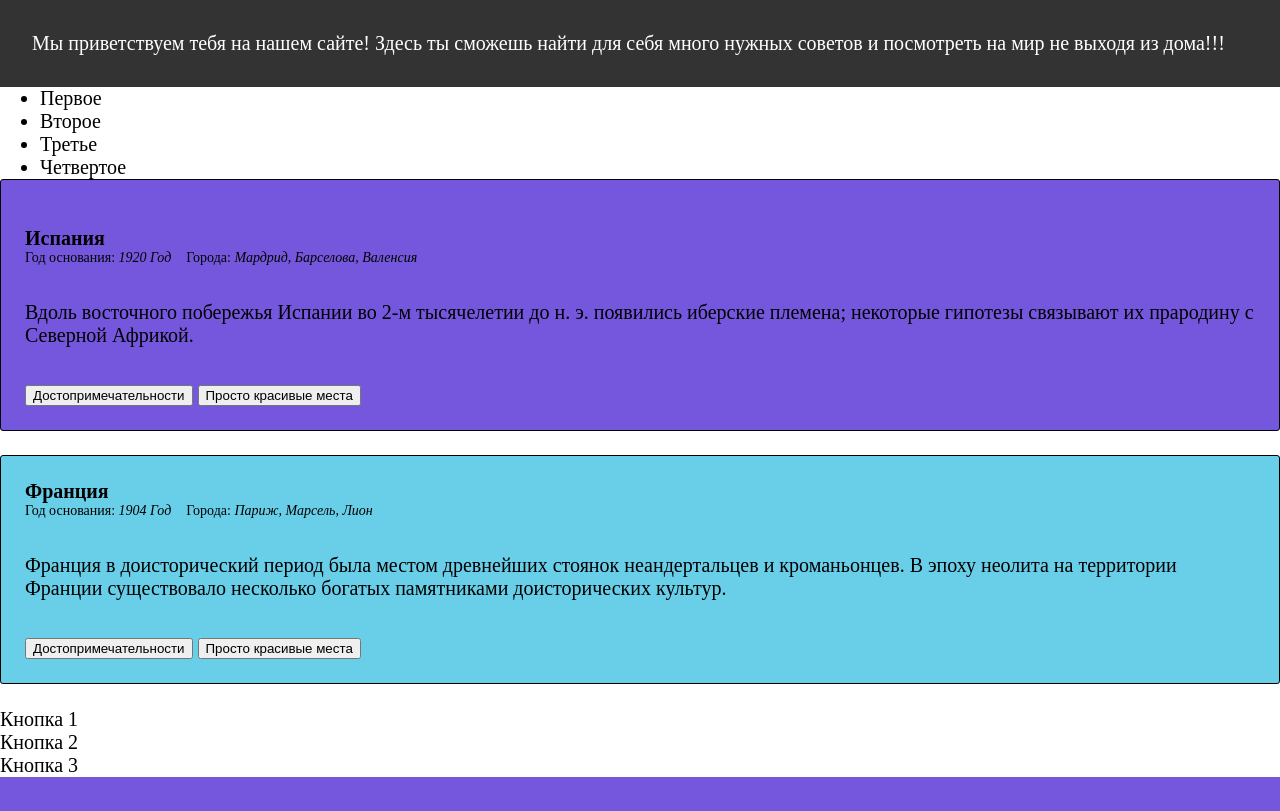
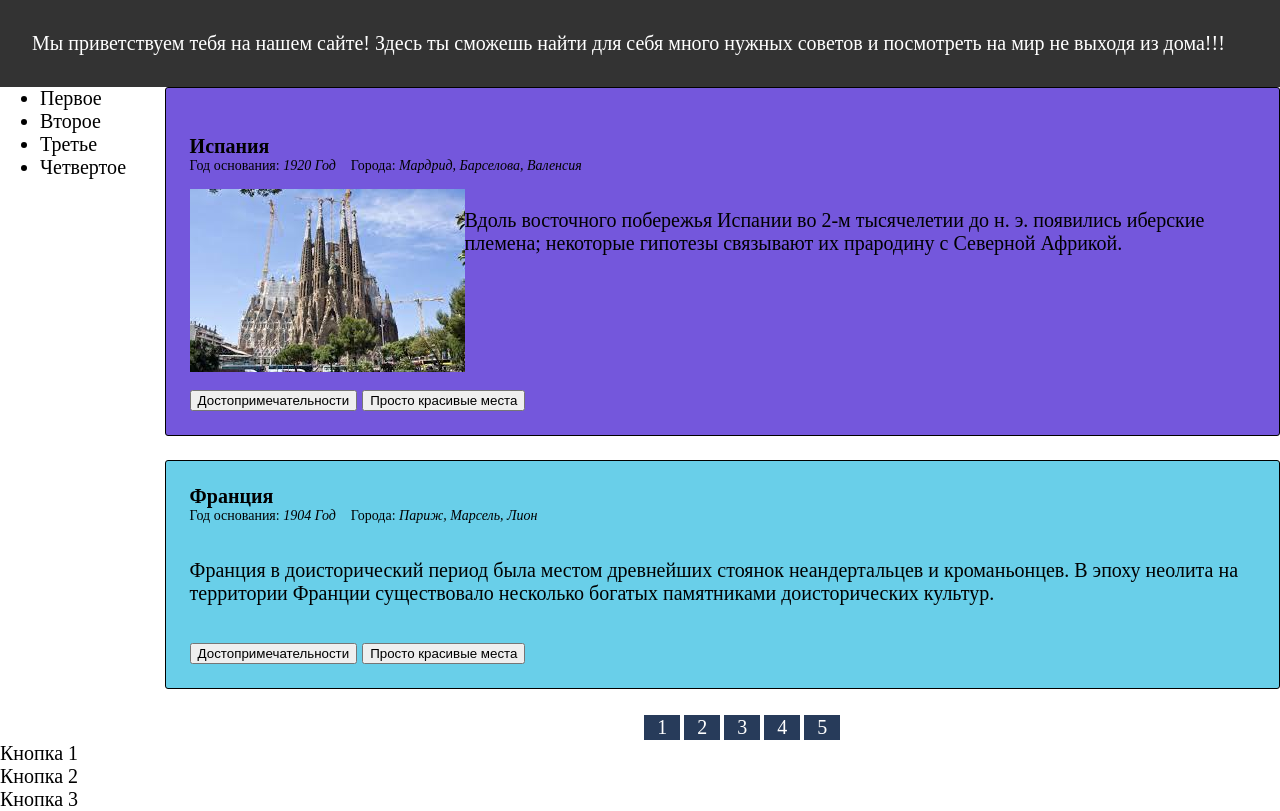
Before and after one commit to VictoriaYurlova/Yurlova402, a PHP site: the page made by Lesson 15/index.html in a window 1280 px wide. Shown: the part 50-861 px from the top of the page. Before the commit the page ends 827 px from the top, so only its background shows below. Run offline with PHP 8.4, Linux system fonts and the light colour scheme.

Commit message:
add paginate

```diff
--- a/Lesson 15/css/main.css
+++ b/Lesson 15/css/main.css
@@ -1,3 +1,7 @@
+.row {
+    display: flex;
+}
+
 .p-0 {
     padding: 0;
 }
@@ -77,6 +81,12 @@
 .content {
 
 }
+.controvn {
+    display: flex;
+}
+.levcont {
+    width: 22%;
+}
 article {
     border: 1px solid black;
     padding: 1.5rem;
@@ -99,3 +109,39 @@
 .post-meta span {
     font-style: italic;
 }
+
+.paginate {
+    display: flex;
+    list-style: none;
+}
+.paginate-item {
+    border: 1px solid #273b5a;
+    margin: 2px;
+    background-color: #273b5a;
+    transition: 0.95s;
+
+}
+
+.paginate-item a {
+    padding: 0.75rem;
+}
+
+.paginate a, .paginate a:visited {
+    color: #fff;
+}
+.paginate a {
+    text-decoration: none;
+}
+
+.paginate-item:hover {
+    background-color: #fff;
+    /* border-color: #e42075; */
+}
+
+.paginate-item:hover a {
+    color: #273b5a;
+}
+
+.justify-content-center {
+    justify-content: center;
+}
--- a/Lesson 15/index.html
+++ b/Lesson 15/index.html
@@ -54,6 +54,7 @@
 
       <div class="content">
 
+        <div>
             <article class="bg-classik">
                 <div class="post-header">
                     <img src="" alt="">
@@ -64,7 +65,7 @@
                        </div>
                </div>
           <div class="post-body">
-         <img src="" alt="">
+               <img src="images.jpg" alt="">
                <p>Вдоль восточного побережья Испании во 2-м тысячелетии до н. э. появились иберские племена;
                    некоторые гипотезы связывают их прародину с Северной Африкой.</p>
               </div>
@@ -92,10 +93,22 @@
                               <button class="btn s">Просто красивые места</button>
                         </div>
                       </article>
+        </div>
+        <div class="row justify-content-center">
+            <ul class="paginate">
+                <li class="paginate-item"><a href="#">1</a></li>
+                <li class="paginate-item"><a href="#">2</a></li>
+                <li class="paginate-item"><a href="#">3</a></li>
+                <li class="paginate-item"><a href="#">4</a></li>
+                <li class="paginate-item"><a href="#">5</a></li>
 
+            </ul>
         </div>
         </div>
         </div>
+    </div>
+
+
         <div class="bottom">Кнопка 1</div>
         <div class="bottom">Кнопка 2</div>
         <div class="bottom">Кнопка 3</div>
```
Also changed, not shown: Lesson 15/images.jpg (added). Lines whose indentation alone changed are shown as unchanged.
